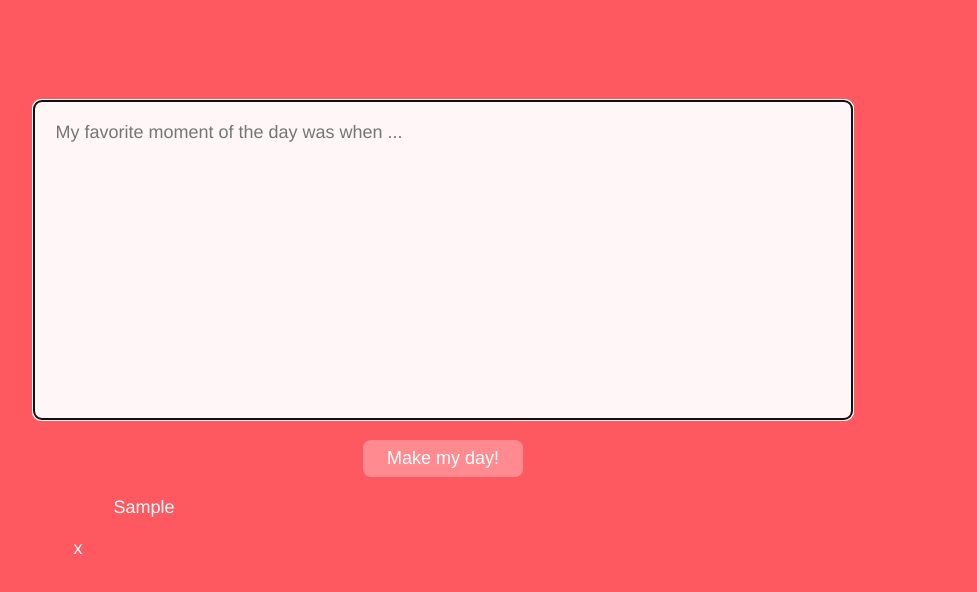
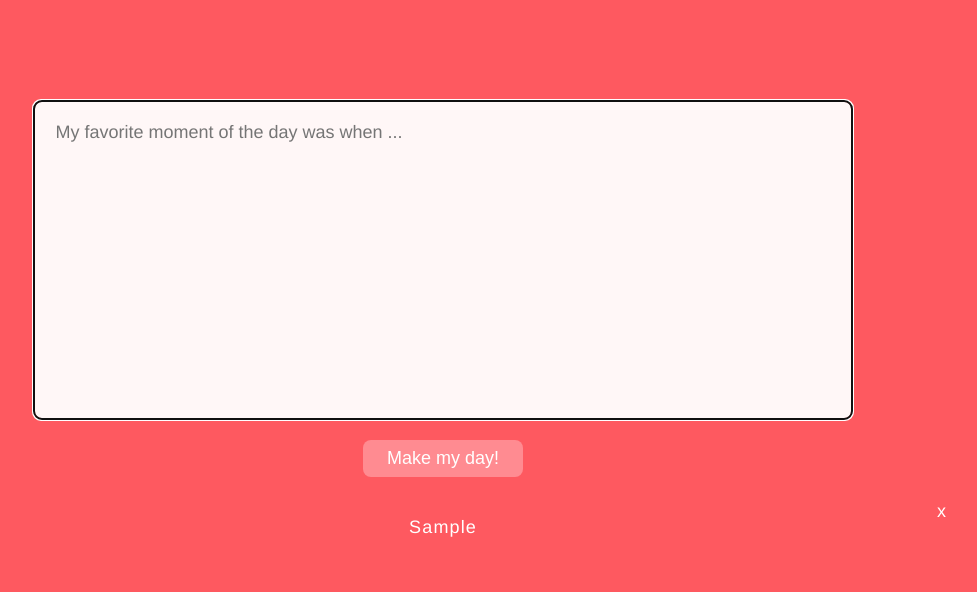
Before and after one commit to kwartalex/capstone-project, a React (Create React App) app: page / in a window 1280 px wide. Both pictures are taken after typing "Sample" into the empty fields and a click on the button "Make my day!". Shown: the top 592 px of the page, without its empty margins (197-1174 px from the left). Built offline with nearby package versions, Linux system fonts and the light colour scheme.

Commit message:
Fix positioning entries and delete button

```diff
--- a/src/CreateEntry.js
+++ b/src/CreateEntry.js
@@ -37,14 +37,14 @@ const InputStyled = styled.textarea`
     align-items: center;
     justify-content: center;
     margin: 100px auto 10px;
+    border-radius: 8px;
+    height: 40vh;
+    width: 64vw;
+    padding: 20px;
     border: 2px solid var(--primary);
     background: var(--tertiary);
     color: var(--quinary);
     caret-color: var(--primary);
-    border-radius: 8px;
-    height: 40vh;
-    width: 64vw;
-    padding: 20px;
     font-size: 18px;
     font-family: Raleway-Light, Helvetica Neue, Helvetica, sans-serif;
     overflow-wrap: break-word;
--- a/src/EntriesAll.js
+++ b/src/EntriesAll.js
@@ -3,26 +3,40 @@ import styled from 'styled-components/macro'
 
 export default function EntriesAll ({entries, onDeleteClick}) {
     return (
-        <ul>
+        <section>
             {entries && entries.map((entry) => (
-                <li key={entry.name}>
-                   <EntryStyled>{entry}</EntryStyled>
-                   <span onClick={() => onDeleteClick(entry.name)}>x</span>
-                </li>
+                <div key={entry.name}>
+                   <EntryStyled>
+                    {entry}
+                    <DeleteBtnStyled onClick={() => onDeleteClick(entry.name)}>x</DeleteBtnStyled>
+                    </EntryStyled>
+                </div>
             ))}
-        </ul>
+        </section>
+
     )
 }
 
 const EntryStyled = styled.section`
-    margin: 20px auto 20px;
-    padding: 0 40px 0;
+    display: flex;
+    align-items: center;
+    justify-content: center;
+    margin: 20px auto 10px;
+    width: 80vw;
+    padding: 20px;
     border: none;
+    font-weight: 300;
+    letter-spacing: 0.0625em;
     word-wrap: break-word;
     overflow-wrap: break-word;
     -webkit-hyphens: auto;
     -moz-hyphens: auto;
     -ms-hyphens: auto;
     hyphens: auto;
-    text-align: justify;
+    position: relative;
 `
+const DeleteBtnStyled = styled.span`
+    position: absolute;
+    top: 4px;
+    right: 8px;
+`
--- a/src/GlobalStyles.js
+++ b/src/GlobalStyles.js
@@ -11,19 +11,22 @@ export default createGlobalStyle`
     --tertiary: #fff7f7; {/* offwhite */}
     --quaternary: #FFFFFF; {/* white */}
     --quinary: #495057; {/* grey */}
-    --senary: #ffc942; {/* orange */}
+    --senary: #ffc942; {/* plum */}
 
   }
 
   body {
-    display: flex;
-    justify-content: center;
     color: var(--quaternary);
     background: var(--primary);
     margin: 0;
-    font-family: Raleway-Light, Helvetica Neue, Helvetica, sans-serif;
+    font-family: Raleway, Helvetica Neue, Helvetica, sans-serif;
     font-size: 18px;
     overflow: scroll;
+  }
+
+  main {
+    display: flex;
+    flex-direction: column;
   }
 
   p {
```
